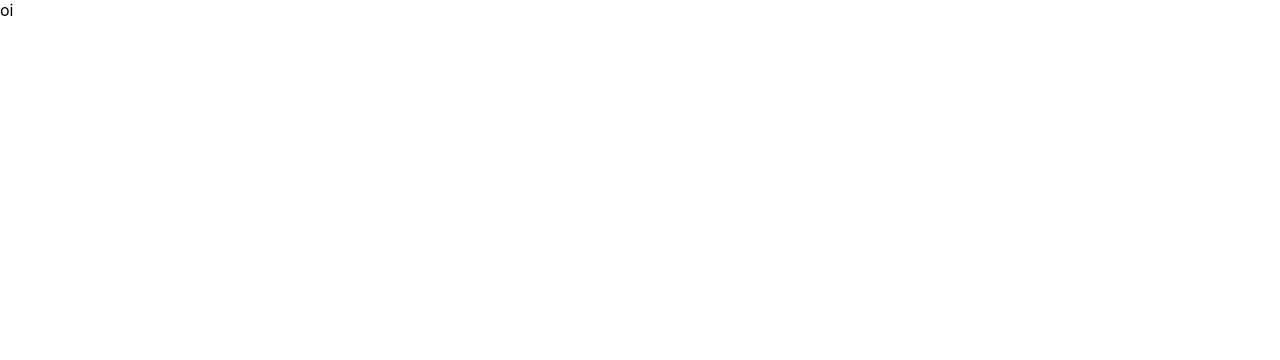
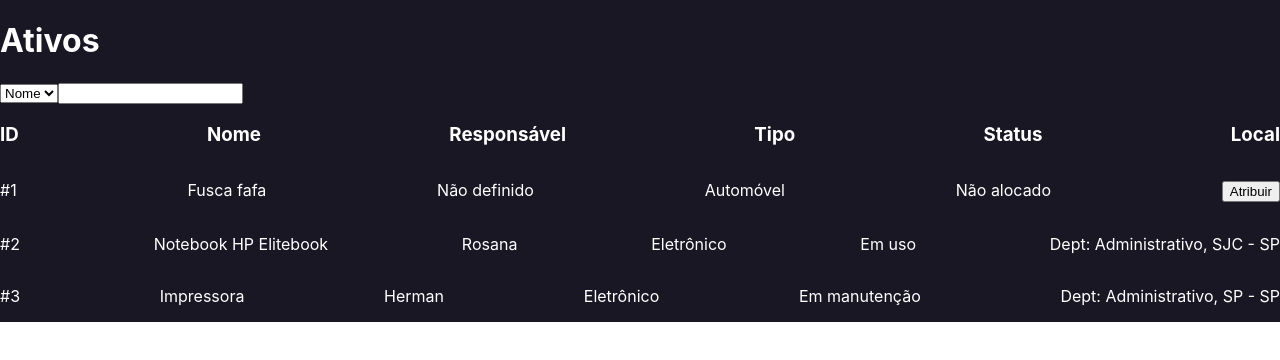
Before and after one commit to equipe-javali/API_3_FRONT, a React (Create React App) app in the folder ctrl-a/: page /ativos in a window 1280 px wide. Shown: the top 360 px of the page. Built offline with nearby package versions, Linux system fonts and the light colour scheme.

Commit message:
5 - Estruturação e estilação simples para o dashboard

```diff
--- a/ctrl-a/src/App.tsx
+++ b/ctrl-a/src/App.tsx
@@ -1,20 +1,14 @@
 import './App.css';
 import { BrowserRouter, Routes, Route } from 'react-router-dom';
-import Keep from './pages/keep';
+import DashboardAtv from './pages/dashboardAtv';
 
 function App() {
   return (
     <BrowserRouter>
       <Routes>
-        <Route path="/" element={ < Keep /> } />
-        {/* <Route path="/example/com" element={ } />
-        <Route path="/example/com" element={ } />
-        <Route path="/funcionario" element={ }>
-          <Route index element={ } />
-          <Route path="example" element={ } />
-        </Route> */}
+        <Route path="/ativos" element={ < DashboardAtv /> } />
         {/* path="*" serve para qualquer rota, então deve ficar por último e direcionar para a home ou uma página de erro 404 */}
-        <Route path="*" element={ < Keep /> } />
+        {/* <Route path="*" element={ < DashboardAtv /> } /> */}
       </Routes>
     </BrowserRouter>
   );
--- a/ctrl-a/src/components/keep.tsx
+++ /dev/null
@@ -1 +0,0 @@
-export {}
--- /dev/null
+++ b/ctrl-a/src/pages/dashboardAtv.css
@@ -0,0 +1,11 @@
+.dashboard, .tabela, .linha {
+    display: flex;
+    flex-direction: column;
+    color: #fff;
+    background-color: #191723;
+}
+
+.tabela .linha{
+    flex-direction: row;
+    justify-content: space-between;
+}
--- /dev/null
+++ b/ctrl-a/src/pages/dashboardAtv.tsx
@@ -0,0 +1,55 @@
+import './dashboardAtv.css';
+
+export default function dashboardAtv() {
+    return (
+        <>
+            <div className="dashboard">
+                <div className="cabecalho">
+                    <h1>Ativos</h1>
+                    <div className="busca">
+                        <select>
+                            <option>Nome</option>
+                            <option>Tipo</option>
+                        </select>
+                        <input/>
+                    </div>
+                </div>
+                <div className="tabela">
+                    <div className="linha cabecalho">
+                        <h3 className="id">ID</h3>
+                        <h3 className="nome">Nome</h3>
+                        <h3 className="responsavel">Responsável</h3>
+                        <h3 className="tipo">Tipo</h3>
+                        <h3 className="status">Status</h3>
+                        <h3 className="local">Local</h3>
+                    </div>
+                    <div className="linha">
+                        <p className="id">#1</p>
+                        <p className="nome">Fusca fafa</p>
+                        <p className="responsavel">Não definido</p>
+                        <p className="tipo">Automóvel</p>
+                        <p className="status">Não alocado</p>
+                        <p className="local"><button>Atribuir</button></p>
+                    </div>
+                    <div className="linha">
+                        <p className="id">#2</p>
+                        <p className="nome">Notebook HP Elitebook</p>
+                        <p className="responsavel">Rosana</p>
+                        <p className="tipo">Eletrônico</p>
+                        <p className="status">Em uso</p>
+                        <p className="local">Dept: Administrativo, SJC - SP</p>
+                    </div>
+                    <div className="linha">
+                        <p className="id">#3</p>
+                        <p className="nome">Impressora</p>
+                        <p className="responsavel">Herman</p>
+                        <p className="tipo">Eletrônico</p>
+                        <p className="status">Em manutenção</p>
+                        <p className="local">Dept: Administrativo, SP - SP</p>
+                    </div>
+                </div>
+            </div>
+        </>
+    )
+
+}
--- a/ctrl-a/src/pages/keep.tsx
+++ /dev/null
@@ -1,8 +0,0 @@
-export default function Keep() {
-    return (
-        <>
-            oi
-        </>
-    )
-
-}
```
Also changed, not shown: ctrl-a/src/assets/images/keep.png (deleted).
